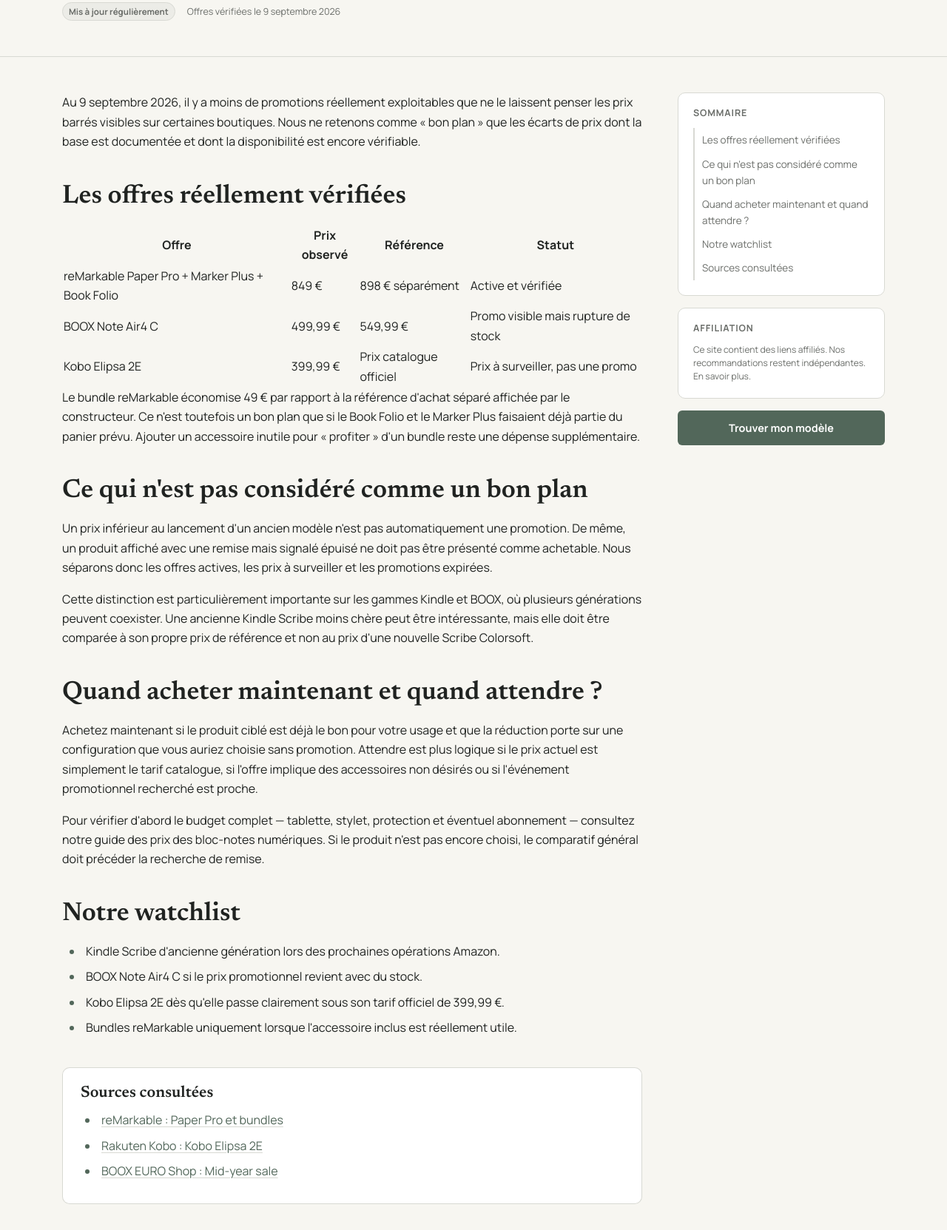
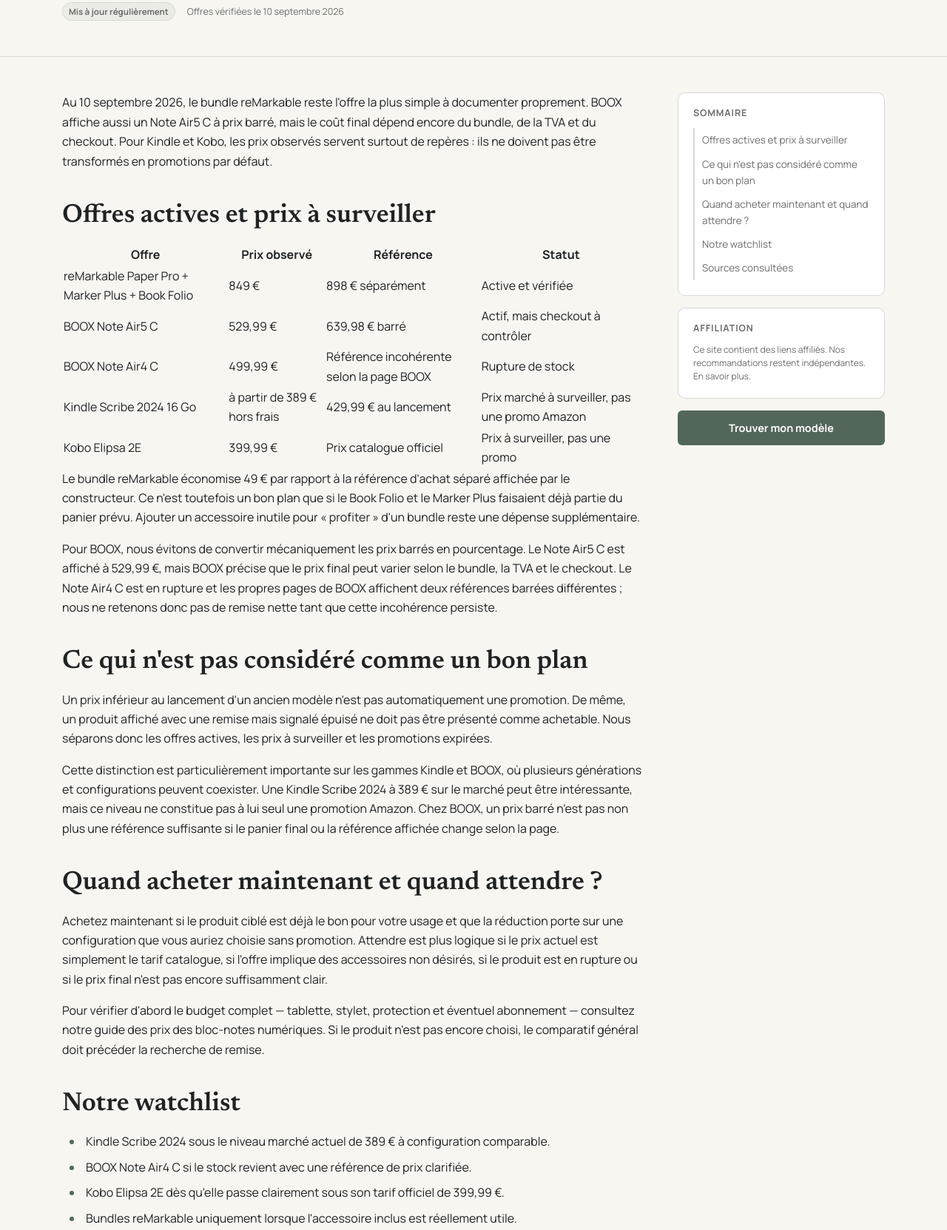
Before and after one commit to MarcW88/bloc-notes-numerique, a website: page bons-plans/bloc-notes-numerique/index.html in a window 1280 px wide. Shown: the part 343-2006 px from the top of the page at 74% size. Drawn offline with Linux system fonts and the light colour scheme.

Commit message:
Refresh live deals hub after cluster audit

```diff
--- a/bons-plans/bloc-notes-numerique/index.html
+++ b/bons-plans/bloc-notes-numerique/index.html
@@ -128,38 +128,41 @@
     <p class="lead">Promotions réellement vérifiées, prix à surveiller et offres expirées sur les tablettes E Ink.</p>
     <div class="page-meta">
       <span class="update-tag">Mis à jour régulièrement</span>
-      <span class="page-meta-item">Offres vérifiées le 9 septembre 2026</span>
+      <span class="page-meta-item">Offres vérifiées le 10 septembre 2026</span>
     </div>
   </div>
 </section>
 <div class="container">
   <div class="content-layout">
     <article class="content-main">
-      <p>Au 9 septembre 2026, il y a moins de promotions réellement exploitables que ne le laissent penser les prix barrés visibles sur certaines boutiques. Nous ne retenons comme « bon plan » que les écarts de prix dont la base est documentée et dont la disponibilité est encore vérifiable.</p>
+      <p>Au 10 septembre 2026, le bundle reMarkable reste l'offre la plus simple à documenter proprement. BOOX affiche aussi un Note Air5 C à prix barré, mais le coût final dépend encore du bundle, de la TVA et du checkout. Pour Kindle et Kobo, les prix observés servent surtout de repères : ils ne doivent pas être transformés en promotions par défaut.</p>
 
-      <h2 id="offres-verifiees">Les offres réellement vérifiées</h2>
+      <h2 id="offres-verifiees">Offres actives et prix à surveiller</h2>
       <table>
         <thead><tr><th>Offre</th><th>Prix observé</th><th>Référence</th><th>Statut</th></tr></thead>
         <tbody>
           <tr><td>reMarkable Paper Pro + Marker Plus + Book Folio</td><td>849 €</td><td>898 € séparément</td><td>Active et vérifiée</td></tr>
-          <tr><td>BOOX Note Air4 C</td><td>499,99 €</td><td>549,99 €</td><td>Promo visible mais rupture de stock</td></tr>
+          <tr><td>BOOX Note Air5 C</td><td>529,99 €</td><td>639,98 € barré</td><td>Actif, mais checkout à contrôler</td></tr>
+          <tr><td>BOOX Note Air4 C</td><td>499,99 €</td><td>Référence incohérente selon la page BOOX</td><td>Rupture de stock</td></tr>
+          <tr><td>Kindle Scribe 2024 16 Go</td><td>à partir de 389 € hors frais</td><td>429,99 € au lancement</td><td>Prix marché à surveiller, pas une promo Amazon</td></tr>
           <tr><td>Kobo Elipsa 2E</td><td>399,99 €</td><td>Prix catalogue officiel</td><td>Prix à surveiller, pas une promo</td></tr>
         </tbody>
       </table>
       <p>Le bundle reMarkable économise 49 € par rapport à la référence d'achat séparé affichée par le constructeur. Ce n'est toutefois un bon plan que si le Book Folio et le Marker Plus faisaient déjà partie du panier prévu. Ajouter un accessoire inutile pour « profiter » d'un bundle reste une dépense supplémentaire.</p>
+      <p>Pour BOOX, nous évitons de convertir mécaniquement les prix barrés en pourcentage. Le Note Air5 C est affiché à 529,99 €, mais BOOX précise que le prix final peut varier selon le bundle, la TVA et le checkout. Le Note Air4 C est en rupture et les propres pages de BOOX affichent deux références barrées différentes ; nous ne retenons donc pas de remise nette tant que cette incohérence persiste.</p>
 
       <h2 id="ce-qui-nest-pas-un-bon-plan">Ce qui n'est pas considéré comme un bon plan</h2>
       <p>Un prix inférieur au lancement d'un ancien modèle n'est pas automatiquement une promotion. De même, un produit affiché avec une remise mais signalé épuisé ne doit pas être présenté comme achetable. Nous séparons donc les offres actives, les prix à surveiller et les promotions expirées.</p>
-      <p>Cette distinction est particulièrement importante sur les gammes Kindle et BOOX, où plusieurs générations peuvent coexister. Une ancienne Kindle Scribe moins chère peut être intéressante, mais elle doit être comparée à son propre prix de référence et non au prix d'une nouvelle Scribe Colorsoft.</p>
+      <p>Cette distinction est particulièrement importante sur les gammes Kindle et BOOX, où plusieurs générations et configurations peuvent coexister. Une Kindle Scribe 2024 à 389 € sur le marché peut être intéressante, mais ce niveau ne constitue pas à lui seul une promotion Amazon. Chez BOOX, un prix barré n'est pas non plus une référence suffisante si le panier final ou la référence affichée change selon la page.</p>
 
       <h2 id="quand-acheter">Quand acheter maintenant et quand attendre ?</h2>
-      <p>Achetez maintenant si le produit ciblé est déjà le bon pour votre usage et que la réduction porte sur une configuration que vous auriez choisie sans promotion. Attendre est plus logique si le prix actuel est simplement le tarif catalogue, si l'offre implique des accessoires non désirés ou si l'événement promotionnel recherché est proche.</p>
+      <p>Achetez maintenant si le produit ciblé est déjà le bon pour votre usage et que la réduction porte sur une configuration que vous auriez choisie sans promotion. Attendre est plus logique si le prix actuel est simplement le tarif catalogue, si l'offre implique des accessoires non désirés, si le produit est en rupture ou si le prix final n'est pas encore suffisamment clair.</p>
       <p>Pour vérifier d'abord le budget complet — tablette, stylet, protection et éventuel abonnement — consultez notre <a href="/guides/prix-bloc-notes-numerique/">guide des prix des bloc-notes numériques</a>. Si le produit n'est pas encore choisi, le <a href="/comparatifs/meilleur-bloc-notes-numerique/">comparatif général</a> doit précéder la recherche de remise.</p>
 
       <h2 id="watchlist">Notre watchlist</h2>
       <ul>
-        <li>Kindle Scribe d'ancienne génération lors des prochaines opérations Amazon.</li>
-        <li>BOOX Note Air4 C si le prix promotionnel revient avec du stock.</li>
+        <li>Kindle Scribe 2024 sous le niveau marché actuel de 389 € à configuration comparable.</li>
+        <li>BOOX Note Air4 C si le stock revient avec une référence de prix clarifiée.</li>
         <li>Kobo Elipsa 2E dès qu'elle passe clairement sous son tarif officiel de 399,99 €.</li>
         <li>Bundles reMarkable uniquement lorsque l'accessoire inclus est réellement utile.</li>
       </ul>
@@ -167,8 +170,10 @@
       <h2 id="sources">Sources consultées</h2>
       <ul class="source-list">
         <li><a href="https://remarkable.com/fr-FR/products/remarkable-paper/pro" rel="noopener noreferrer">reMarkable : Paper Pro et bundles</a></li>
+        <li><a href="https://euroshop.boox.com/products/noteair5c" rel="noopener noreferrer">BOOX EURO Shop : Note Air5 C</a></li>
+        <li><a href="https://euroshop.boox.com/products/noteair4c" rel="noopener noreferrer">BOOX EURO Shop : Note Air4 C</a></li>
+        <li><a href="https://www.idealo.fr/prix/204949872/amazon-kindle-scribe-16gb-grey-2024.html" rel="noopener noreferrer">idealo : Kindle Scribe 2024 16 Go</a></li>
         <li><a href="https://ereader.kobo.com/fr-fr/products/kobo-elipsa-2e" rel="noopener noreferrer">Rakuten Kobo : Kobo Elipsa 2E</a></li>
-        <li><a href="https://euroshop.boox.com/collections/mid-year-sale" rel="noopener noreferrer">BOOX EURO Shop : Mid-year sale</a></li>
       </ul>
     </article>
     <aside class="content-sidebar">
```
